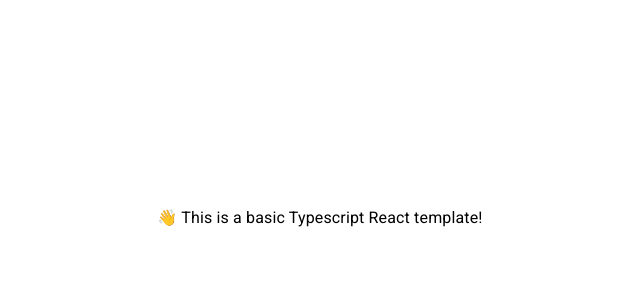
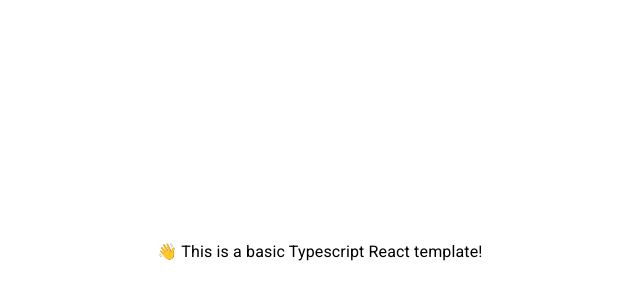
Before and after one commit to xsalazar/project-template, a React (Create React App) app: page / in a window 1280 px wide. Shown: the part 90-390 px from the top of the page, without its empty margins (320-960 px from the left). Built offline with nearby package versions, Linux system fonts and the light colour scheme.

Commit message:
First pass at updating my footer 🐾

```diff
--- a/public/index.html
+++ b/public/index.html
@@ -54,7 +54,7 @@
     <link rel="icon" type="image/png" sizes="16x16" href="/favicon-16x16.png" />
     <link rel="manifest" href="/site.webmanifest" />
   </head>
-  <body>
+  <body style="margin: 0">
     <noscript>You need to enable JavaScript to run this app.</noscript>
     <div id="root"></div>
   </body>
--- a/src/Components/body.tsx
+++ b/src/Components/body.tsx
@@ -4,21 +4,19 @@ import React from "react";
 export default class Body extends React.Component {
   render() {
     return (
-      <div style={{ height: "calc(100vh - 200px)" }}>
       <Container
         maxWidth="xl"
         sx={{
           display: "flex",
           justifyContent: "center",
           alignItems: "center",
-            height: "100%",
+          flexGrow: "1",
         }}
       >
         <Typography variant="body1" align="center">
           👋 This is a basic Typescript React template!
         </Typography>
       </Container>
-      </div>
     );
   }
 }
--- a/src/Components/footer.tsx
+++ b/src/Components/footer.tsx
@@ -9,8 +9,7 @@ import React from "react";
 export default class Footer extends React.Component {
   render() {
     return (
-      <div>
-        <Box component="footer" sx={{ py: 4 }}>
+      <Box component="footer" sx={{ py: 6 }}>
         <Stack spacing={4} direction="row" justifyContent="center">
           <Tooltip title="Contact Me">
             <Link
@@ -47,7 +46,6 @@ export default class Footer extends React.Component {
           </Tooltip>
         </Stack>
       </Box>
-      </div>
     );
   }
 }
--- a/src/app.tsx
+++ b/src/app.tsx
@@ -3,7 +3,13 @@ import Body from "./Components/body";
 
 function App() {
   return (
-    <div>
+    <div
+      style={{
+        minHeight: "100dvh",
+        display: "flex",
+        flexDirection: "column",
+      }}
+    >
       <Body />
       <Footer />
     </div>
```
Lines whose indentation alone changed are shown as unchanged.
